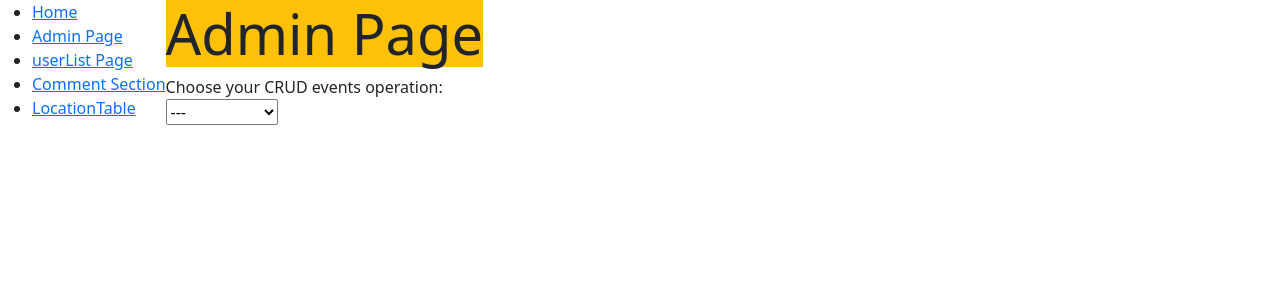
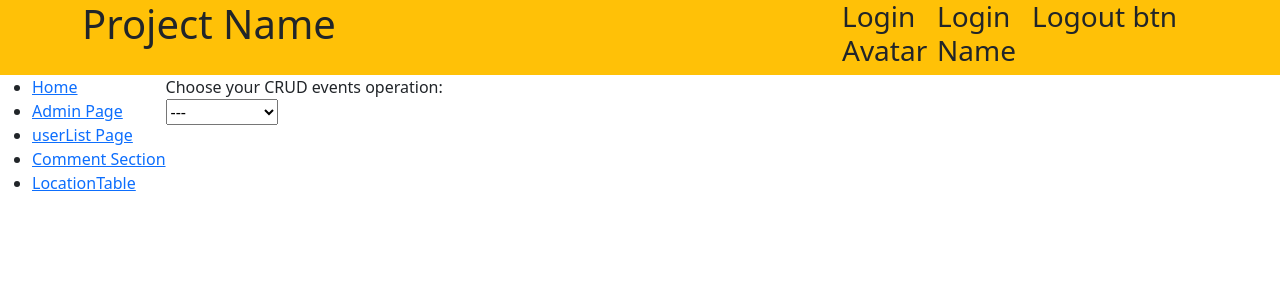
Before and after one commit to bowiei/CSCI2720-web-application, a React (Create React App) app: page /admin in a window 1280 px wide. Shown: the top 300 px of the page. Built offline with nearby package versions, Linux system fonts and the light colour scheme.

Commit message:
some layout and forms update

```diff
--- a/src/app.jsx
+++ b/src/app.jsx
@@ -9,11 +9,13 @@ import UserList from "./components/userList.js";
 import CommentSection from "./components/comment.js";
 import VenueList from "./components/venueList.js";
 import LocationTable from "./components/locationTable.js";
-
+import Header from "./components/header.js";
 class App extends React.Component {
 
   render() {
     return (
+      <div>
+        <Header name="Project Name"/>
         <Backgournd>
           <BrowserRouter>
             <div>
@@ -44,6 +46,7 @@ class App extends React.Component {
             </Routes>
           </BrowserRouter>
         </Backgournd>
+      </div>
     );
   }
 }
--- a/src/backend/routes/event.js
+++ b/src/backend/routes/event.js
@@ -47,7 +47,7 @@ router.route("/:eventID").get((req, res) => {
 });
 
 // Update a specific event by ID
-router.route("/update/:eventID").post((req, res) => {
+router.route("/update/:eventID").put((req, res) => {
   Event.findOne({ username: req.params.username })
   .then((event) => {
     event.eventID = req.params.id;
--- a/src/components/AddEventForm.js
+++ b/src/components/AddEventForm.js
@@ -86,8 +86,8 @@ class AddEventForm extends Component {
             </div>
             <div className="form-group">
                 <label htmlFor="description">Description *</label>
-                <input type="text" className="form-control" id="description" name="description"
-                value={description} required onChange={this.handleInputChange}/>
+                <textarea className="form-control" id="description" name="description"  value={description}
+                required onChange={this.handleInputChange}/>
             </div>
             <div className="form-group">
                 <label htmlFor="presenterorge">Presenter/Organization *</label>
--- a/src/components/UpdateEventFrom.js
+++ b/src/components/UpdateEventForm.js
@@ -21,8 +21,6 @@ class UpdateEventForm extends Component {
 
         const { title, progtimee, date, venue, price, description, presenterorge } = this.state;
 
-        // verify by ticking the checkbox
-
         const updatedEvent = {
             title: title,
             progtimee: progtimee,
@@ -41,6 +39,7 @@ class UpdateEventForm extends Component {
             // Perform any additional actions after successful update
         })
         .catch((error) => {
+            console.log(updatedEvent);
             console.log(error);
             // Handle error cases
         });
@@ -69,7 +68,7 @@ class UpdateEventForm extends Component {
                         className="form-control"
                         id="title"
                         value={title}
-                        disabled
+                        required
                         onChange={(event) => this.setState({ title: event.target.value })}
                     />
                 </div>
@@ -124,6 +123,7 @@ class UpdateEventForm extends Component {
                         id="description"
                         value={description}
                         required
+                        placeholder={description}
                         onChange={(event) => this.setState({ description: event.target.value })}
                     />
                 </div>
@@ -144,4 +144,5 @@ class UpdateEventForm extends Component {
         );
     }
 }
+
 export default UpdateEventForm;
--- a/src/components/eventList.js
+++ b/src/components/eventList.js
@@ -1,7 +1,10 @@
 import React, { Component } from "react";
 import axios from "axios";
+import UpdateEventForm from "./UpdateEventForm";
+import AddEventForm from "./AddEventForm";
 import SearchBar from "./searchbar";
-import UpdateEventForm from "./UpdateEventForm";
+
+
 
 class Event extends Component {
   constructor(props) {
@@ -90,6 +93,7 @@ export default class EventList extends Component {
     super(props);
     this.state = {
       events: [],
+      isAdding: false,
       filterKeyword: "",
       td: ["eventID", "title", "prog time", "date", "venueID", "address", "latitude & longitude", "price", "description", "presenterorge", "Actions"],
     };
@@ -116,6 +120,14 @@ export default class EventList extends Component {
     });
   }
 
+  handleEventAdded = () => {
+    this.setState({ isAdding: false });
+  };
+
+  handleAddClick = () => {
+    this.setState({ isAdding: true });
+  }
+
   handleInputChange = (e) => {
     this.setState({ filterKeyword: e.target.value });
   };
@@ -136,25 +148,50 @@ export default class EventList extends Component {
   };
 
   render() {
+    const { isAdding } = this.state;
     const { events, filterKeyword } = this.state;
+
     return (
       <div style={{ overflowX: "auto", overflowY : "auto"}}>
         <h3>Event List</h3>
+        {isAdding ? (
+          <div>
+            <table className="table">
+              <thead className="thead-light">
+                <tr>
+                  <th> Add New Events </th>
+                </tr>
+              </thead>
+              <tbody className="thead-light">
+                <td>
+                  <AddEventForm event={events} onUserAdded={this.handleEventAdded} onCancel={() => this.setState({ isAdding: false })} />
+                </td>
+              </tbody>
+            </table>
+          </div>
+        ) : (
+          <div>
             <SearchBar filterKeyword={filterKeyword} handleInputChange={this.handleInputChange}
               handleFilter={this.handleFilter} handleReset={this.handleReset}
               placeholderText="Search event(s) by tilte"/>
-        <button onClick={this.handleAddClick}> Add events </button>
             <table className="table">
               <thead className="thead-light">
+                <tr>
+                  <td colSpan="4">
+                    <button onClick={this.handleAddClick}> Add new event </button>
+                  </td>
+                </tr>
                 <tr>{this.eventListHead()}</tr>
               </thead>
-            <tbody>
+              <tbody className="thead-light">
                 {events.map((currentEvent) => (
                   <Event event={currentEvent} key={currentEvent._id} onEventDeleted={this.fetchEvents.bind(this)}/>
                 ))}
               </tbody>
             </table>
           </div>
+        )}
+      </div>
     );
   }
 }
--- a/src/components/header.js
+++ b/src/components/header.js
@@ -1,18 +1,26 @@
 import React from 'react';
 
-class Title extends React.Component {
+class Header extends React.Component {
     render() {
         return (
-            <header className="bg-warning">
-            <h1 className="display-4 text-center">{this.props.name}</h1> </header>
-        );
-    }
-}
-
-class Header extends React.Component{
-    render(){
-        return (
-            <Title name={this.props.name} />
+            <header className="bg-warning" style={ {height: '75px', width: '100%'}}>
+                <div className="container">
+                    <div className="row">
+                        <div className="col-md-8">
+                            <h1 className="display-6">{this.props.name}</h1>
+                        </div>
+                        <div className="col-md-1">
+                            <h3>Login Avatar</h3>
+                        </div>
+                        <div className="col-md-1">
+                            <h3>Login Name</h3>
+                        </div>
+                        <div className="col-md-2">
+                            <h3>Logout btn</h3>
+                        </div>
+                    </div>
+                </div>
+            </header>
         );
     }
 }
--- a/src/components/userList.js
+++ b/src/components/userList.js
@@ -112,9 +112,9 @@ class UserList extends Component {
 
     return (
       <div>
-        <h3>User List</h3>
         {isAdding ? (
           <div>
+            <h3>User List</h3>
             <table className="table">
               <thead className="thead-light">
                 <tr>
@@ -130,6 +130,9 @@ class UserList extends Component {
           </div>
         ) : (
           <div>
+            <h3>User List</h3>
+            <button onClick={this.handleAddClick}> Add new user </button>
+
             <table className="table">
               <thead className="thead-light">
                 <tr>
@@ -140,11 +143,6 @@ class UserList extends Component {
               </thead>
               <tbody className="thead-light">
                 {this.userList()}
-                <tr>
-                  <td colSpan="4" style={{ textAlign: "center"}}>
-                    <button onClick={this.handleAddClick}> Add </button>
-                  </td>
-                </tr>
               </tbody>
             </table>
           </div>
--- a/src/pages/admin.js
+++ b/src/pages/admin.js
@@ -6,7 +6,6 @@ class AdminPage extends React.Component {
     render() {
         return (
             <div>
-                <Header name="Admin Page"/>
                 <Action/>
             </div>
         );
--- a/src/pages/user.js
+++ b/src/pages/user.js
@@ -1,5 +1,4 @@
 import React from "react";
-import Header from "../components/header.js";
 import Action from "../components/action.js";
 import LocationTable from "../components/locationTable.js";
 import CommentList from "../components/comment.js";
@@ -90,7 +89,6 @@ class UserPage extends React.Component {
   render() {
     return (
       <div>
-        <Header name="User Page" user={this.props.user} />
         <div style={mapstyle} className="card d-inline-block m-2">
           <Mapp center={this.state.centeMap} />
           <LocationTable handleLocationSelect={this.handleLocationSelect} loc={this.state.centeMap} />
```
Lines whose indentation alone changed are shown as unchanged.
